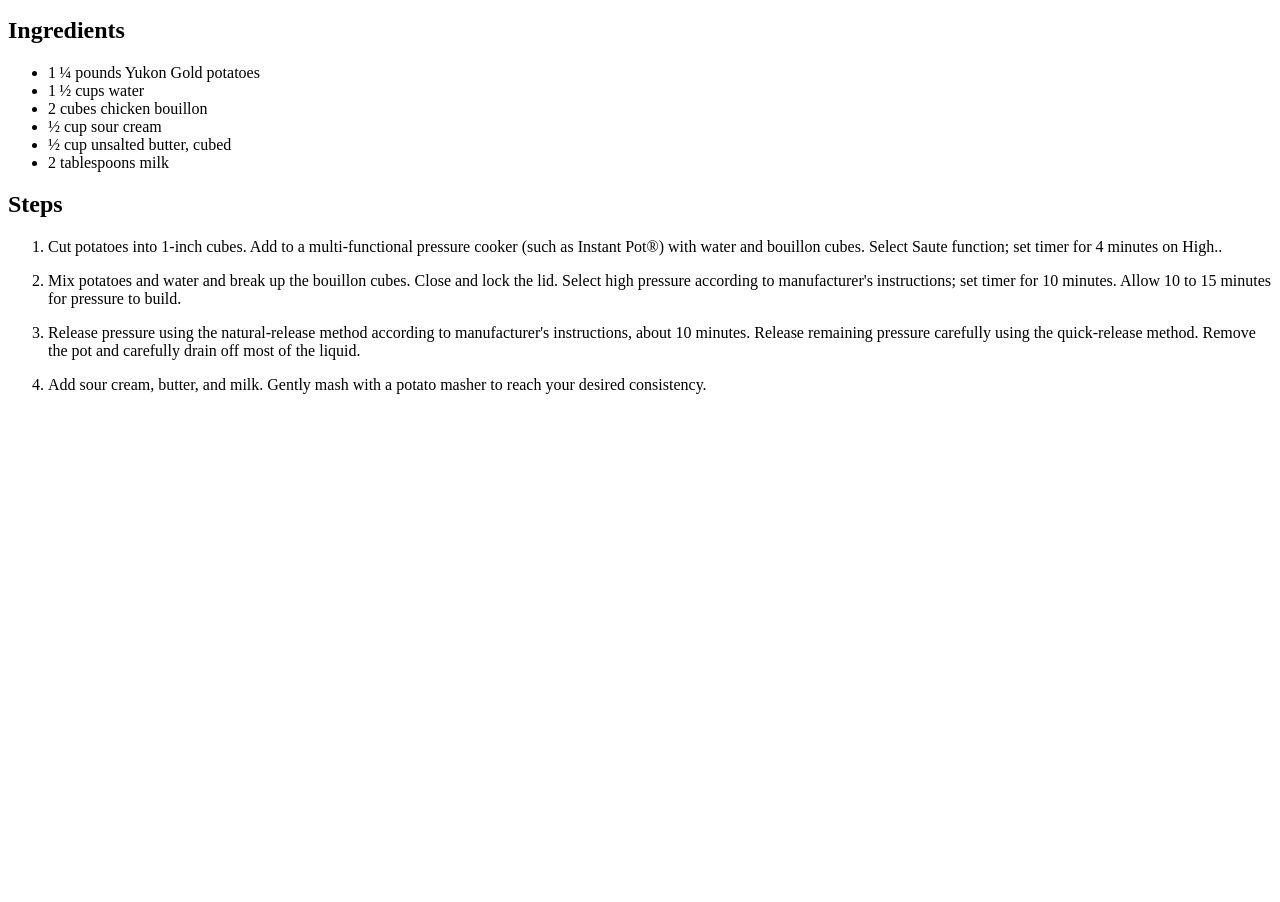
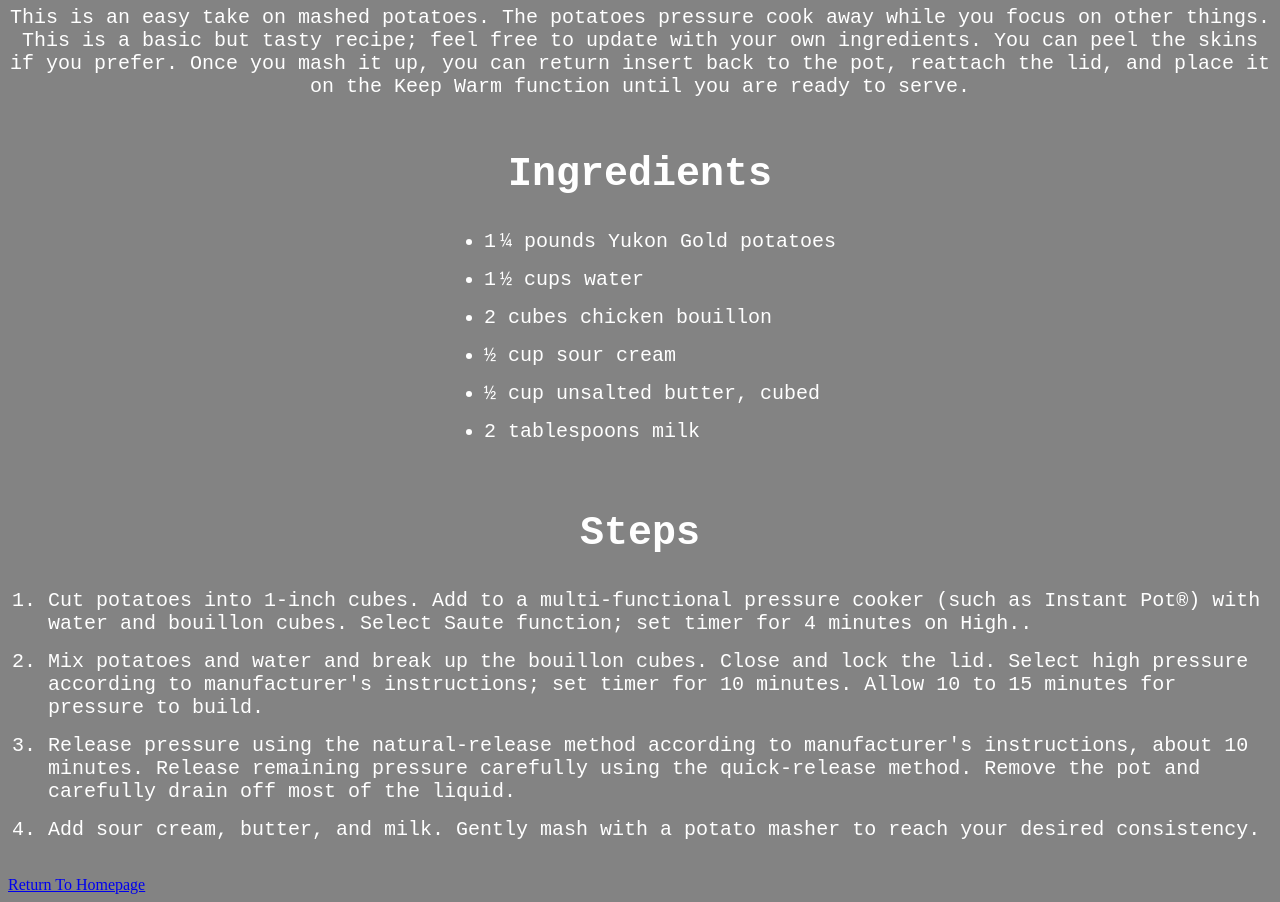
Before and after one commit to RayElAmal/odin-recipes, a plain HTML site: page recipes/instant-potatoes.html in a window 1280 px wide. Shown: the part 1129-2031 px from the top of the page. Before the commit the page ends 1539 px from the top, so only its background shows below. Drawn offline with Linux system fonts and the light colour scheme.

Commit message:
Style and edit instant-potatoes.html
The recipe for instant-potatoes.html was styled and edited by me. I cus-
tomized the page and modified, added, or deleted a few tags. I changed
parts of the HTML code's structure and added attributes.

```diff
--- a/recipes/instant-potatoes.html
+++ b/recipes/instant-potatoes.html
@@ -4,46 +4,54 @@
     <head>
         <meta charset="UTF-8">
         <title>Recipe Website?</title>
+
+        <link rel="stylesheet" href="../css/styles.css">
     </head>
 
     <body>
         <h1>Instant Potatoes</h1>
 
-        <img src="../images/instant-potatoes-picture.webp">
+        <img class="main-image" src="../images/instant-potatoes-picture.webp">
 
         <h2>Description</h2>
 
-        <p>This is an easy take on mashed potatoes. The potatoes pressure cook away while you focus on other things. This is a basic but tasty recipe; feel free to update with your own ingredients. You can peel the skins if you prefer. Once you mash it up, you can return insert back to the pot, reattach the lid, and place it on the Keep Warm function until you are ready to serve.</p>
+        <p class="description-message">This is an easy take on mashed potatoes. The potatoes pressure cook away while you focus on other things. This is a basic but tasty recipe; feel free to update with your own ingredients. You can peel the skins if you prefer. Once you mash it up, you can return insert back to the pot, reattach the lid, and place it on the Keep Warm function until you are ready to serve.
 
         <h2>Ingredients</h2>
 
-        <ul>
-            <li>1 ¼ pounds Yukon Gold potatoes</li>
-            <li>1 ½ cups water</li>
-            <li>2 cubes chicken bouillon</li>
-            <li>½ cup sour cream</li>
-            <li>½ cup unsalted butter, cubed</li>
-            <li>2 tablespoons milk</li>
+        <div class="container">
+            <ul class="list-item">
+                <li class="normal">1 ¼ pounds Yukon Gold potatoes</li>
+                <li class="normal">1 ½ cups water</li>
+                <li class="normal">2 cubes chicken bouillon</li>
+                <li class="normal">½ cup sour cream</li>
+                <li class="normal">½ cup unsalted butter, cubed</li>
+                <li class="normal">2 tablespoons milk</li>
             </ul>
+        </div>
 
         <h2>Steps</h2>
 
-        <ol>
-            <li>
-                <p>Cut potatoes into 1-inch cubes. Add to a multi-functional pressure cooker (such as Instant Pot®) with water and bouillon cubes. Select Saute function; set timer for 4 minutes on High..</p>
+        <div class="container">
+            <ol class="list-item">
+                <li class="normal">
+                    Cut potatoes into 1-inch cubes. Add to a multi-functional pressure cooker (such as Instant Pot®) with water and bouillon cubes. Select Saute function; set timer for 4 minutes on High..
                 </li>
 
-            <li>
-                <p>Mix potatoes and water and break up the bouillon cubes. Close and lock the lid. Select high pressure according to manufacturer's instructions; set timer for 10 minutes. Allow 10 to 15 minutes for pressure to build.</p>
+                <li class="normal">
+                    Mix potatoes and water and break up the bouillon cubes. Close and lock the lid. Select high pressure according to manufacturer's instructions; set timer for 10 minutes. Allow 10 to 15 minutes for pressure to build.
                 </li>
 
-            <li>
-                <p>Release pressure using the natural-release method according to manufacturer's instructions, about 10 minutes. Release remaining pressure carefully using the quick-release method. Remove the pot and carefully drain off most of the liquid.</p>
+                <li class="normal">
+                    Release pressure using the natural-release method according to manufacturer's instructions, about 10 minutes. Release remaining pressure carefully using the quick-release method. Remove the pot and carefully drain off most of the liquid.
                 </li>
 
-            <li>
-                <p>Add sour cream, butter, and milk. Gently mash with a potato masher to reach your desired consistency.</p>
+                <li class="normal">
+                    Add sour cream, butter, and milk. Gently mash with a potato masher to reach your desired consistency.
                 </li>
             </ol>
+        </div>
+
+        <a class="return-home" href="../index.html">Return To Homepage</a>
     </body>
 </html>
```
Lines whose indentation alone changed are shown as unchanged.
